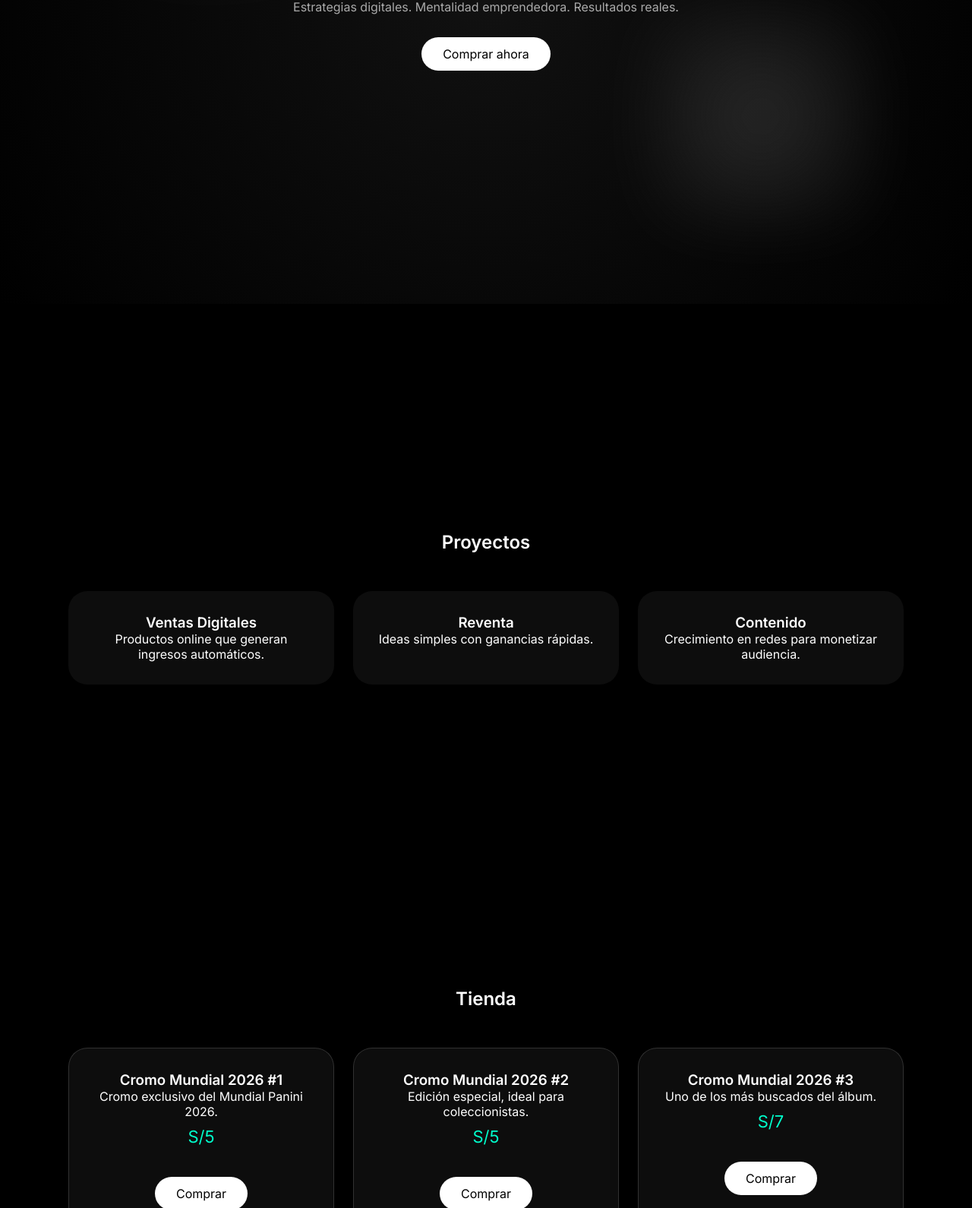
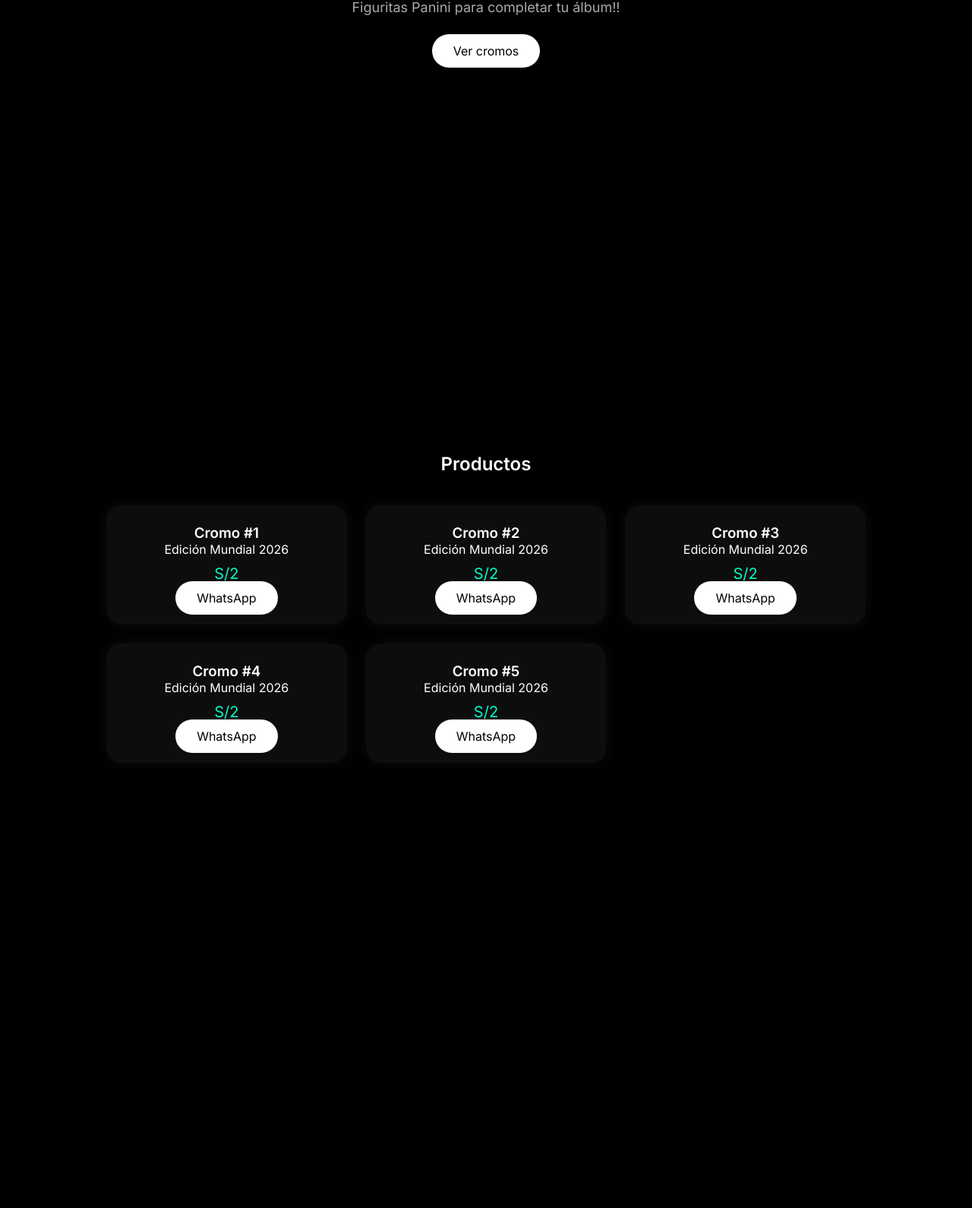
Before and after one commit to rodrigomastermaxi-netizen/Cromo26, a plain HTML site: page index.html in a window 1280 px wide. Shown: the part 400-1990 px from the top of the page at 76% size. After the commit the page ends 1600 px from the top, so only its background shows below. Drawn offline with Linux system fonts and the light colour scheme.

Commit message:
Update index.html

```diff
--- a/index.html
+++ b/index.html
@@ -3,12 +3,13 @@
 <head>
 <meta charset="UTF-8">
 <meta name="viewport" content="width=device-width, initial-scale=1.0">
-<title>Rodrigo | Las cromos que te faltan.
-Aqui.</title>
+<title>Cromo 26</title>
+
 <link href="https://fonts.googleapis.com/css2?family=Inter:wght@300;400;600&display=swap" rel="stylesheet">
 
 <style>
 *{margin:0;padding:0;box-sizing:border-box}
+
 body{
   font-family:'Inter',sans-serif;
   background:#000;
@@ -16,6 +17,7 @@
   overflow-x:hidden;
 }
 
+/* NAV */
 header{
   position:fixed;
   width:100%;
@@ -23,8 +25,8 @@
   display:flex;
   justify-content:space-between;
   padding:20px 40px;
-  backdrop-filter:blur(12px);
   background:rgba(0,0,0,0.6);
+  backdrop-filter:blur(10px);
   z-index:1000;
 }
 
@@ -37,6 +39,7 @@
 }
 nav a:hover{opacity:1}
 
+/* SECCIONES */
 section{
   min-height:100vh;
   display:flex;
@@ -45,245 +48,155 @@
   align-items:center;
   text-align:center;
   padding:100px 20px;
-  position:relative;
 }
 
-.hero{
-  background:radial-gradient(circle at center,#111,#000);
-}
-
+/* HERO */
 .hero h1{
   font-size:60px;
   font-weight:600;
-  background:linear-gradient(90deg,#fff,#777);
-  -webkit-background-clip:text;
-  -webkit-text-fill-color:transparent;
+  text-shadow:0 0 20px rgba(255,255,255,0.3);
   animation:fadeUp 1s ease;
 }
 
 .hero p{
-  margin-top:20px;
+  margin-top:15px;
   color:#aaa;
+  font-size:18px;
   animation:fadeUp 1.5s ease;
 }
 
+/* BOTONES */
 .btn{
-  margin-top:30px;
+  margin-top:25px;
   padding:12px 28px;
   border-radius:30px;
   background:#fff;
   color:#000;
   text-decoration:none;
   transition:.3s;
-  display:inline-block;
 }
-.btn:hover{transform:scale(1.08)}
+.btn:hover{
+  transform:scale(1.08);
+}
 
+/* PRODUCTOS */
 .cards{
   display:grid;
-  grid-template-columns:repeat(auto-fit,minmax(260px,1fr));
+  grid-template-columns:repeat(auto-fit,minmax(250px,1fr));
   gap:25px;
   width:100%;
-  max-width:1100px;
-  margin-top:50px;
+  max-width:1000px;
+  margin-top:40px;
 }
 
 .card{
   background:rgba(255,255,255,0.05);
-  border-radius:25px;
-  padding:30px;
-  backdrop-filter:blur(15px);
-  transition:.5s;
+  border-radius:20px;
+  padding:25px;
+  backdrop-filter:blur(10px);
+  box-shadow:0 0 20px rgba(255,255,255,0.05);
+  transition:.4s;
   opacity:0;
-  transform:translateY(60px) scale(.95);
+  transform:translateY(40px);
 }
 
 .card.show{
   opacity:1;
-  transform:translateY(0) scale(1);
+  transform:translateY(0);
 }
 
 .card:hover{
-  transform:scale(1.07);
-}
-
-.product{
-  border:1px solid rgba(255,255,255,0.15);
+  transform:scale(1.05);
 }
 
 .price{
-  font-size:22px;
   margin:10px 0;
+  font-size:20px;
   color:#00ffcc;
 }
 
-.parallax{
-  position:absolute;
-  width:300px;
-  height:300px;
-  background:radial-gradient(circle,#ffffff22,transparent);
-  filter:blur(40px);
-  animation:float 8s infinite ease-in-out;
-}
-
-.parallax:nth-child(1){top:10%;left:10%}
-.parallax:nth-child(2){bottom:10%;right:10%}
-
-footer{
-  padding:40px;
-  color:#666;
-}
-
+/* ANIMACIONES */
 @keyframes fadeUp{
-  from{opacity:0;transform:translateY(30px)}
+  from{opacity:0;transform:translateY(20px)}
   to{opacity:1;transform:translateY(0)}
 }
-
-@keyframes float{
-  0%,100%{transform:translateY(0)}
-  50%{transform:translateY(-40px)}
-}
-
 </style>
 </head>
 
 <body>
 
 <header>
-  <h2>Rodrigo</h2>
+  <h2>Cromo 26</h2>
   <nav>
     <a href="#inicio">Inicio</a>
-    <a href="#proyectos">Proyectos</a>
-    <a href="#tienda">Tienda</a>
-    <a href="#redes">Redes</a>
+    <a href="#productos">Productos</a>
   </nav>
 </header>
 
+<!-- INICIO -->
 <section id="inicio" class="hero">
-  <div class="parallax"></div>
-  <div class="parallax"></div>
-  <h1>Gana dinero desde joven</h1>
-  <p>Estrategias digitales. Mentalidad emprendedora. Resultados reales.</p>
-  <a href="#tienda" class="btn">Comprar ahora</a>
+  <h1>Cromo 26</h1>
+  <p>Figuritas Panini para completar tu álbum!!</p>
+  <a href="#productos" class="btn">Ver cromos</a>
 </section>
 
-<section id="proyectos">
-  <h2>Proyectos</h2>
+<!-- PRODUCTOS -->
+<section id="productos">
+  <h2>Productos</h2>
+
   <div class="cards">
+
     <div class="card">
-      <h3>Ventas Digitales</h3>
-      <p>Productos online que generan ingresos automáticos.</p>
+      <h3>Cromo #1</h3>
+      <p>Edición Mundial 2026</p>
+      <div class="price">S/2</div>
+      <a class="btn" href="https://wa.me/51920311712?text=Hola%20quiero%20el%20cromo%201">WhatsApp</a>
     </div>
+
     <div class="card">
-      <h3>Reventa</h3>
-      <p>Ideas simples con ganancias rápidas.</p>
+      <h3>Cromo #2</h3>
+      <p>Edición Mundial 2026</p>
+      <div class="price">S/2</div>
+      <a class="btn" href="https://wa.me/51920311712?text=Hola%20quiero%20el%20cromo%202">WhatsApp</a>
     </div>
+
     <div class="card">
-      <h3>Contenido</h3>
-      <p>Crecimiento en redes para monetizar audiencia.</p>
+      <h3>Cromo #3</h3>
+      <p>Edición Mundial 2026</p>
+      <div class="price">S/2</div>
+      <a class="btn" href="https://wa.me/51920311712?text=Hola%20quiero%20el%20cromo%203">WhatsApp</a>
     </div>
+
+    <div class="card">
+      <h3>Cromo #4</h3>
+      <p>Edición Mundial 2026</p>
+      <div class="price">S/2</div>
+      <a class="btn" href="https://wa.me/51920311712?text=Hola%20quiero%20el%20cromo%204">WhatsApp</a>
+    </div>
+
+    <div class="card">
+      <h3>Cromo #5</h3>
+      <p>Edición Mundial 2026</p>
+      <div class="price">S/2</div>
+      <a class="btn" href="https://wa.me/51920311712?text=Hola%20quiero%20el%20cromo%205">WhatsApp</a>
+    </div>
+
   </div>
 </section>
 
-<section id="tienda">
-  <h2>Tienda</h2>
-  <div class="cards">
-    <div class="card product">
-  <h3>Cromo Mundial 2026 #1</h3>
-  <p>Cromo exclusivo del Mundial Panini 2026.</p>
-  <div class="price">S/5</div>
-  <a class="btn" href="https://wa.me/519XXXXXXXX?text=Quiero%20el%20cromo%201">Comprar</a>
-</div>
+<script>
+// Animación al hacer scroll
+const cards = document.querySelectorAll('.card');
 
-<div class="card product">
-  <h3>Cromo Mundial 2026 #2</h3>
-  <p>Edición especial, ideal para coleccionistas.</p>
-  <div class="price">S/5</div>
-  <a class="btn" href="https://wa.me/519XXXXXXXX?text=Quiero%20el%20cromo%202">Comprar</a>
-</div>
-
-<div class="card product">
-  <h3>Cromo Mundial 2026 #3</h3>
-  <p>Uno de los más buscados del álbum.</p>
-  <div class="price">S/7</div>
-  <a class="btn" href="https://wa.me/519XXXXXXXX?text=Quiero%20el%20cromo%203">Comprar</a>
-</div>
-
-<div class="card product">
-  <h3>Cromo Mundial 2026 #4</h3>
-  <p>Cromo raro, difícil de conseguir.</p>
-  <div class="price">S/8</div>
-  <a class="btn" href="https://wa.me/519XXXXXXXX?text=Quiero%20el%20cromo%204">Comprar</a>
-</div>
-
-<div class="card product">
-  <h3>Cromo Mundial 2026 #5</h3>
-  <p>Perfecto para completar tu colección.</p>
-  <div class="price">S/6</div>
-  <a class="btn" href="https://wa.me/519XXXXXXXX?text=Quiero%20el%20cromo%205">Comprar</a>
-</div
-    <
-
-
-
-      <a class="btn" href="https://wa.me/51999999999">Comprar por WhatsApp</a>
-    </div>
-    <div class="card product">
-      <h3>Pack de ideas</h3>
-      <p>Negocios listos para aplicar.</p>
-      <div class="price">S/15</div>
-      <a class="btn" href="https://wa.me/51999999999">Comprar por WhatsApp</a>
-    </div>
-  </div>
-</section>
-
-<section id="redes">
-  <h2>Redes</h2>
-  <div class="cards">
-    <div class="card">
-      <h3>Instagram</h3>
-      <a class="btn" href="#">Ir</a>
-    </div>
-    <div class="card">
-      <h3>TikTok</h3>
-      <a class="btn" href="#">Ir</a>
-    </div>
-    <div class="card">
-      <h3>WhatsApp</h3>
-      <a class="btn" href="https://wa.me/51999999999">Escribir</a>
-    </div>
-  </div>
-</section>
-
-<footer>
-  <p>© 2026 Rodrigo</p>
-</footer>
-
-<script>
-// Scroll animations
-const cards = document.querySelectorAll('.card');
-const observer = new IntersectionObserver(entries=>{
- entries.forEach(e=>{
-  if(e.isIntersecting){e.target.classList.add('show')}
- })
-});
-cards.forEach(c=>observer.observe(c));
-
-// Smooth scroll
-const links = document.querySelectorAll('a[href^="#"]');
-links.forEach(link=>{
- link.addEventListener('click',e=>{
-  e.preventDefault();
-  document.querySelector(link.getAttribute('href')).scrollIntoView({behavior:'smooth'});
- });
+const observer = new IntersectionObserver(entries => {
+  entries.forEach(entry => {
+    if(entry.isIntersecting){
+      entry.target.classList.add('show');
+    }
+  });
 });
 
-// Parallax effect
-window.addEventListener('scroll',()=>{
- document.querySelectorAll('.parallax').forEach((el,i)=>{
-   el.style.transform = `translateY(${window.scrollY * (0.2 + i*0.1)}px)`;
- });
-});
+cards.forEach(card => observer.observe(card));
 </script>
 
 </body>
```
